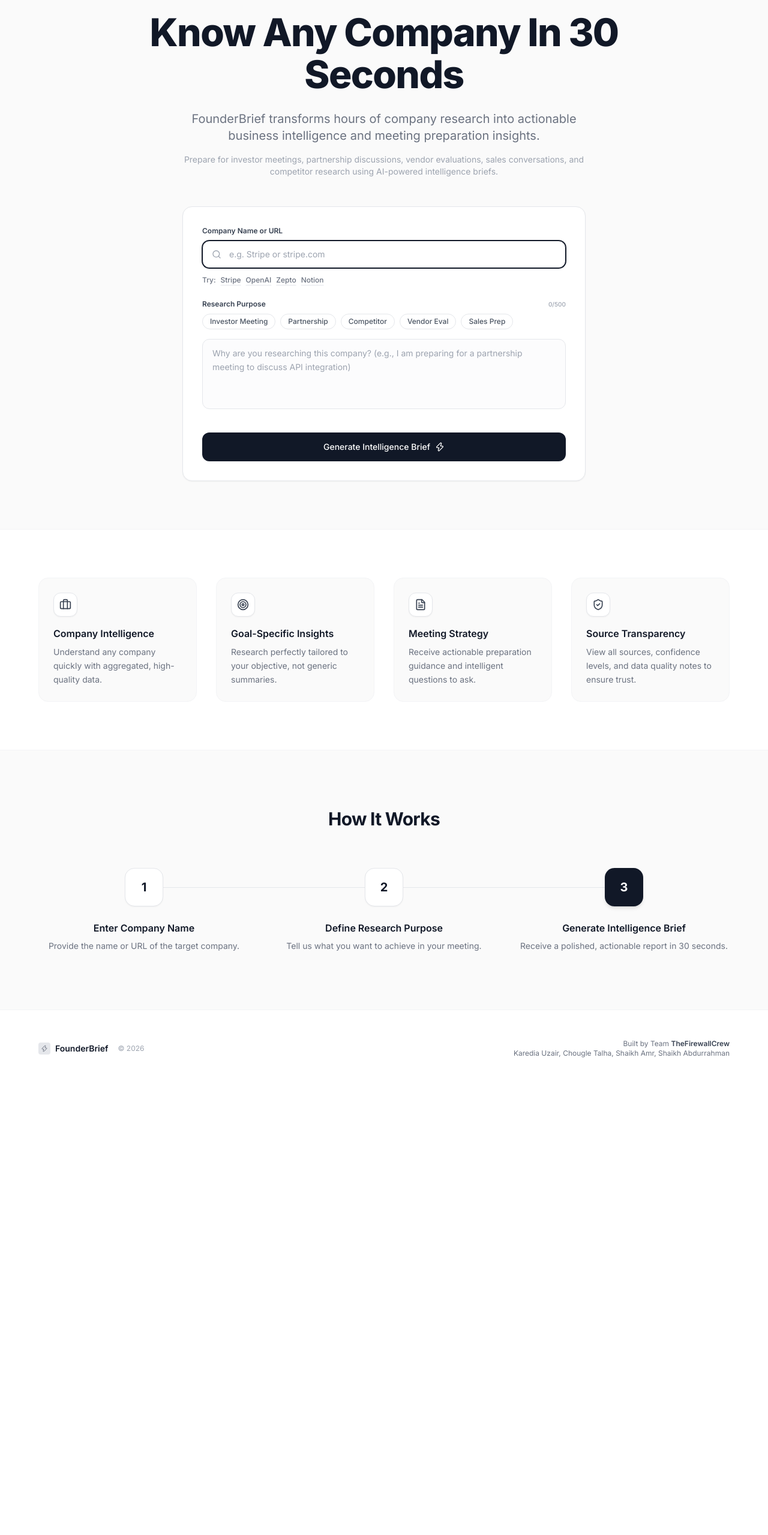
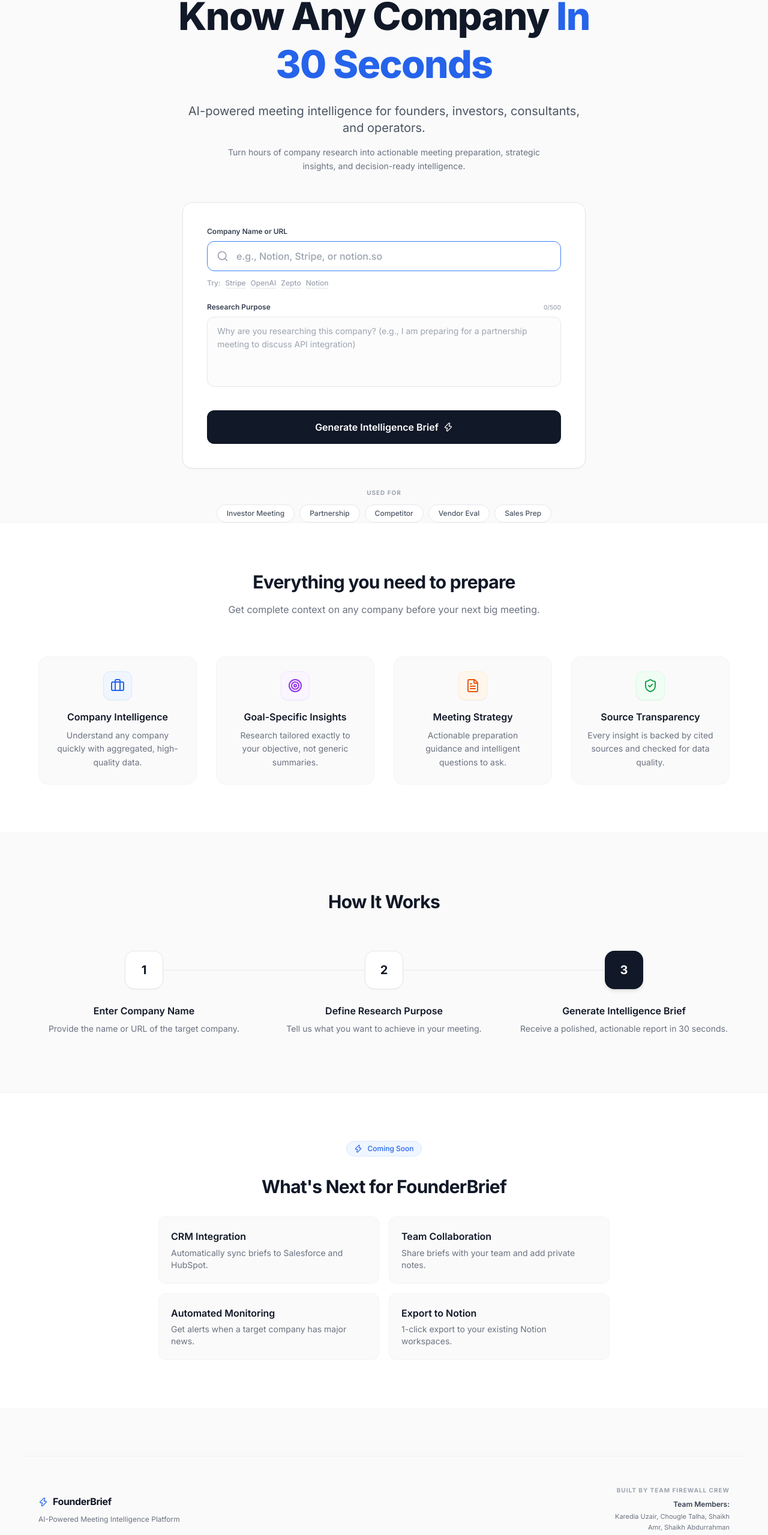
Before and after one commit to karediauzair/Founder-Brief, a React (Vite) app: page / in a window 1280 px wide. Shown: the part 200-2759 px from the top of the page at 60% size. Before the commit the page ends 2012 px from the top, so only its background shows below. Built offline with nearby package versions, Linux system fonts and the light colour scheme.

Commit message:
Redesign hero section, restore features/how-it-works, and add upcoming features

```diff
--- a/src/components/SearchInput.jsx
+++ b/src/components/SearchInput.jsx
@@ -85,61 +85,56 @@ export default function SearchInput({ onSearch }) {
       </header>
 
       {/* Main Content */}
-      <main className="flex-grow flex flex-col">
+      <main className="flex-1 flex flex-col items-center justify-start pt-16 px-4">
 
-        {/* Hero & Search Section */}
-        <section className="pt-24 pb-20 px-6 text-center max-w-[1200px] mx-auto w-full">
+        {/* Hero Section */}
+        <div className="text-center max-w-3xl mb-12 fade-in">
           <div className="inline-flex items-center gap-2 px-3 py-1 rounded-full bg-gray-100 text-xs font-medium text-gray-600 mb-8 border border-gray-200">
             <ShieldCheck className="w-3.5 h-3.5" /> Premium Business Intelligence
           </div>
+          <h1 className="text-5xl md:text-[64px] font-extrabold text-gray-900 tracking-tight mb-6 leading-tight">
+            Know Any Company <br className="md:hidden" />
+            <span className="text-blue-600">In 30 Seconds</span>
+          </h1>
+          <p className="text-lg md:text-xl text-gray-600 mb-4 max-w-2xl mx-auto leading-relaxed">
+            AI-powered meeting intelligence for founders, investors, consultants, and operators.
+          </p>
+          <p className="text-sm text-gray-500 max-w-xl mx-auto leading-relaxed">
+            Turn hours of company research into actionable meeting preparation, strategic insights, and decision-ready intelligence.
+          </p>
+        </div>
 
-          <h1 className="text-5xl md:text-[64px] font-extrabold text-gray-900 leading-[1.1] max-w-4xl mx-auto tracking-tight">
-            Know Any Company In 30 Seconds
-          </h1>
+        {/* Main Search Card */}
+        <div className="w-full max-w-2xl bg-white rounded-2xl p-8 md:p-10 border border-gray-200 shadow-sm fade-in relative z-10" style={{ animationDelay: '100ms' }}>
+          <form onSubmit={handleSubmit}>
 
-          <p className="text-lg md:text-xl text-gray-500 mt-6 max-w-2xl mx-auto leading-relaxed">
-            FounderBrief transforms hours of company research into actionable business intelligence and meeting preparation insights.
-          </p>
-
-          <p className="text-sm text-gray-400 mt-4 max-w-2xl mx-auto">
-            Prepare for investor meetings, partnership discussions, vendor evaluations, sales conversations, and competitor research using AI-powered intelligence briefs.
-          </p>
-
-          {/* Search Form */}
-          <form
-            onSubmit={handleSubmit}
-            className="w-full max-w-2xl mx-auto mt-12 bg-white rounded-2xl border border-gray-200 p-8 shadow-sm text-left relative z-10"
-          >
-            {/* Company Name / URL */}
+            {/* Company Name */}
             <div className="mb-6">
               <label htmlFor="company" className="text-xs font-semibold text-gray-700 block mb-2">
                 Company Name or URL
               </label>
-              <div className="relative">
-                <Search className="absolute left-4 top-1/2 -translate-y-1/2 w-4 h-4 text-gray-400" />
+              <div className="relative flex items-center">
+                <Search className="w-5 h-5 text-gray-400 absolute left-4" />
                 <input
                   id="company"
                   ref={companyInputRef}
                   type="text"
-                  placeholder="e.g. Stripe or stripe.com"
+                  placeholder="e.g., Notion, Stripe, or notion.so"
                   value={company}
                   onChange={(e) => {
                     setCompany(e.target.value);
                     if (e.target.value.trim()) setCompanyError('');
                   }}
-                  className={`pl-11 pr-4 py-3 bg-gray-50/50 border rounded-xl w-full text-sm transition-colors duration-200 outline-none ${
-                    companyError ? 'border-red-500 focus:bg-white focus:border-red-500 focus:ring-1 focus:ring-red-500' : 'border-gray-200 focus:bg-white focus:border-gray-900 focus:ring-1 focus:ring-gray-900 hover:border-gray-300'
+                  className={`pl-12 pr-4 py-3 bg-gray-50/50 border rounded-xl w-full text-sm md:text-base font-medium transition-colors duration-200 outline-none ${
+                    companyError ? 'border-red-300 focus:border-red-500 bg-red-50/20' : 'border-gray-200 focus:border-blue-500 focus:bg-white'
                   }`}
+                  autoComplete="off"
+                  spellCheck="false"
                 />
               </div>
-              {companyError && (
-                <span className="text-xs text-red-600 font-medium mt-1.5 block">
-                  {companyError}
-                </span>
-              )}
+              {companyError && <p className="text-red-500 text-xs mt-2 font-medium">{companyError}</p>}
 
-              {/* Suggestion Chips */}
-              <div className="mt-3 flex items-center gap-2 flex-wrap text-xs text-gray-500">
+              <div className="mt-3 flex flex-wrap items-center gap-2 text-xs text-gray-400">
                 <span className="font-medium">Try:</span>
                 {SUGGESTIONS.map((suggestion) => (
                   <button
@@ -166,18 +161,6 @@ export default function SearchInput({ onSearch }) {
                   {purpose.length}/500
                 </span>
               </div>
-              <div className="flex flex-wrap gap-2 mb-4">
-                {Object.keys(PURPOSE_TEMPLATES).map((label) => (
-                  <button
-                    key={label}
-                    type="button"
-                    onClick={() => handlePillClick(label)}
-                    className="border border-gray-200 rounded-full px-3 py-1 text-xs text-gray-600 hover:border-gray-300 hover:bg-gray-50 active:scale-95 transition-all duration-200 select-none font-medium"
-                  >
-                    {label}
-                  </button>
-                ))}
-              </div>
 
               <textarea
                 id="purpose"
@@ -190,64 +173,80 @@ export default function SearchInput({ onSearch }) {
                 rows={4}
                 maxLength={600}
                 className={`px-4 py-3 bg-gray-50/50 border rounded-xl w-full text-sm transition-colors duration-200 outline-none resize-none leading-relaxed ${
-                  purposeError ? 'border-red-500 focus:bg-white focus:border-red-500 focus:ring-1 focus:ring-red-500' : 'border-gray-200 focus:bg-white focus:border-gray-900 focus:ring-1 focus:ring-gray-900 hover:border-gray-300'
+                  purposeError ? 'border-red-300 focus:border-red-500 bg-red-50/20' : 'border-gray-200 focus:border-blue-500 focus:bg-white'
                 }`}
               />
-              {purposeError && (
-                <span className="text-xs text-red-600 font-medium mt-1 block">
-                  {purposeError}
-                </span>
-              )}
+              {purposeError && <p className="text-red-500 text-xs mt-2 font-medium">{purposeError}</p>}
             </div>
 
             <button
               type="submit"
-              className="w-full bg-gray-900 text-white font-medium rounded-xl px-6 py-3.5 hover:bg-gray-800 active:scale-[0.99] transition-all duration-200 text-sm shadow-sm flex items-center justify-center gap-2"
+              className="w-full bg-gray-900 text-white rounded-xl py-3.5 md:py-4 px-6 font-semibold text-sm md:text-base hover:bg-gray-800 transition-all duration-200 active:scale-[0.99] flex items-center justify-center gap-2"
             >
               Generate Intelligence Brief
               <Zap className="w-4 h-4" />
             </button>
           </form>
-        </section>
+        </div>
 
-        {/* Features Section */}
+        {/* Small Trust Section / Quick Select */}
+        <div className="mt-8 text-center max-w-2xl w-full fade-in" style={{ animationDelay: '200ms' }}>
+          <span className="text-[10px] font-bold uppercase tracking-widest text-gray-400 block mb-3">
+            Used For
+          </span>
+          <div className="flex flex-wrap justify-center gap-2">
+            {Object.keys(PURPOSE_TEMPLATES).map((label) => (
+              <button
+                key={label}
+                type="button"
+                onClick={() => handlePillClick(label)}
+                className="px-4 py-1.5 rounded-full border border-gray-200 bg-white text-xs font-medium text-gray-600 hover:border-gray-300 hover:text-gray-900 transition-colors"
+              >
+                {label}
+              </button>
+            ))}
+          </div>
+        </div>
+      </main>
+
+      {/* Feature Highlights */}
       <section id="features" className="py-20 bg-white border-y border-gray-100">
         <div className="max-w-[1200px] mx-auto px-6">
+          <div className="text-center mb-16">
+            <h2 className="text-3xl font-bold text-gray-900 tracking-tight">Everything you need to prepare</h2>
+            <p className="text-gray-500 mt-4 max-w-2xl mx-auto">Get complete context on any company before your next big meeting.</p>
+          </div>
           <div className="grid grid-cols-1 md:grid-cols-2 lg:grid-cols-4 gap-8">
-              {/* Feature 1 */}
-              <div className="p-6 rounded-2xl bg-[#FAFAFA] border border-gray-100">
-                <div className="w-10 h-10 bg-white border border-gray-200 rounded-xl flex items-center justify-center mb-4 shadow-sm">
-                  <Briefcase className="w-5 h-5 text-gray-700" />
+            <div className="p-6 rounded-2xl bg-[#FAFAFA] border border-gray-100 text-center flex flex-col items-center">
+              <div className="w-12 h-12 bg-blue-50 border border-blue-100 rounded-xl flex items-center justify-center mb-4 shadow-sm text-blue-600">
+                <Briefcase className="w-6 h-6" />
               </div>
               <h3 className="text-base font-semibold text-gray-900 mb-2">Company Intelligence</h3>
               <p className="text-sm text-gray-500 leading-relaxed">Understand any company quickly with aggregated, high-quality data.</p>
             </div>
 
-              {/* Feature 2 */}
-              <div className="p-6 rounded-2xl bg-[#FAFAFA] border border-gray-100">
-                <div className="w-10 h-10 bg-white border border-gray-200 rounded-xl flex items-center justify-center mb-4 shadow-sm">
-                  <Target className="w-5 h-5 text-gray-700" />
+            <div className="p-6 rounded-2xl bg-[#FAFAFA] border border-gray-100 text-center flex flex-col items-center">
+              <div className="w-12 h-12 bg-purple-50 border border-purple-100 rounded-xl flex items-center justify-center mb-4 shadow-sm text-purple-600">
+                <Target className="w-6 h-6" />
               </div>
               <h3 className="text-base font-semibold text-gray-900 mb-2">Goal-Specific Insights</h3>
-                <p className="text-sm text-gray-500 leading-relaxed">Research perfectly tailored to your objective, not generic summaries.</p>
+              <p className="text-sm text-gray-500 leading-relaxed">Research tailored exactly to your objective, not generic summaries.</p>
             </div>
 
-              {/* Feature 3 */}
-              <div className="p-6 rounded-2xl bg-[#FAFAFA] border border-gray-100">
-                <div className="w-10 h-10 bg-white border border-gray-200 rounded-xl flex items-center justify-center mb-4 shadow-sm">
-                  <FileText className="w-5 h-5 text-gray-700" />
+            <div className="p-6 rounded-2xl bg-[#FAFAFA] border border-gray-100 text-center flex flex-col items-center">
+              <div className="w-12 h-12 bg-orange-50 border border-orange-100 rounded-xl flex items-center justify-center mb-4 shadow-sm text-orange-600">
+                <FileText className="w-6 h-6" />
               </div>
               <h3 className="text-base font-semibold text-gray-900 mb-2">Meeting Strategy</h3>
-                <p className="text-sm text-gray-500 leading-relaxed">Receive actionable preparation guidance and intelligent questions to ask.</p>
+              <p className="text-sm text-gray-500 leading-relaxed">Actionable preparation guidance and intelligent questions to ask.</p>
             </div>
 
-              {/* Feature 4 */}
-              <div className="p-6 rounded-2xl bg-[#FAFAFA] border border-gray-100">
-                <div className="w-10 h-10 bg-white border border-gray-200 rounded-xl flex items-center justify-center mb-4 shadow-sm">
-                  <ShieldCheck className="w-5 h-5 text-gray-700" />
+            <div className="p-6 rounded-2xl bg-[#FAFAFA] border border-gray-100 text-center flex flex-col items-center">
+              <div className="w-12 h-12 bg-green-50 border border-green-100 rounded-xl flex items-center justify-center mb-4 shadow-sm text-green-600">
+                <ShieldCheck className="w-6 h-6" />
               </div>
               <h3 className="text-base font-semibold text-gray-900 mb-2">Source Transparency</h3>
-                <p className="text-sm text-gray-500 leading-relaxed">View all sources, confidence levels, and data quality notes to ensure trust.</p>
+              <p className="text-sm text-gray-500 leading-relaxed">Every insight is backed by cited sources and checked for data quality.</p>
             </div>
           </div>
         </div>
@@ -259,10 +258,8 @@ export default function SearchInput({ onSearch }) {
           <h2 className="text-3xl font-bold text-gray-900 mb-16 tracking-tight">How It Works</h2>
 
           <div className="grid grid-cols-1 md:grid-cols-3 gap-12 relative">
-              {/* Connecting Line (Desktop) */}
             <div className="hidden md:block absolute top-8 left-[15%] right-[15%] h-px bg-gray-200 z-0"></div>
 
-              {/* Step 1 */}
             <div className="relative z-10 flex flex-col items-center">
               <div className="w-16 h-16 bg-white border border-gray-200 rounded-2xl flex items-center justify-center mb-6 shadow-sm text-xl font-bold text-gray-900">
                 1
@@ -271,7 +268,6 @@ export default function SearchInput({ onSearch }) {
               <p className="text-sm text-gray-500">Provide the name or URL of the target company.</p>
             </div>
 
-              {/* Step 2 */}
             <div className="relative z-10 flex flex-col items-center">
               <div className="w-16 h-16 bg-white border border-gray-200 rounded-2xl flex items-center justify-center mb-6 shadow-sm text-xl font-bold text-gray-900">
                 2
@@ -280,7 +276,6 @@ export default function SearchInput({ onSearch }) {
               <p className="text-sm text-gray-500">Tell us what you want to achieve in your meeting.</p>
             </div>
 
-              {/* Step 3 */}
             <div className="relative z-10 flex flex-col items-center">
               <div className="w-16 h-16 bg-gray-900 text-white rounded-2xl flex items-center justify-center mb-6 shadow-md text-xl font-bold">
                 3
@@ -292,22 +287,58 @@ export default function SearchInput({ onSearch }) {
         </div>
       </section>
 
-      </main>
+      {/* Upcoming Features */}
+      <section id="upcoming" className="py-20 bg-white border-t border-gray-100">
+        <div className="max-w-[800px] mx-auto px-6 text-center">
+          <div className="inline-flex items-center gap-2 px-3 py-1 rounded-full bg-blue-50 text-xs font-medium text-blue-600 mb-8 border border-blue-100">
+            <Zap className="w-3.5 h-3.5" /> Coming Soon
+          </div>
+          <h2 className="text-3xl font-bold text-gray-900 tracking-tight mb-8">What's Next for FounderBrief</h2>
+          <div className="grid grid-cols-1 md:grid-cols-2 gap-4 text-left">
+            <div className="p-5 border border-gray-100 rounded-xl bg-[#FAFAFA]">
+              <h4 className="font-semibold text-gray-900 mb-1">CRM Integration</h4>
+              <p className="text-sm text-gray-500">Automatically sync briefs to Salesforce and HubSpot.</p>
+            </div>
+            <div className="p-5 border border-gray-100 rounded-xl bg-[#FAFAFA]">
+              <h4 className="font-semibold text-gray-900 mb-1">Team Collaboration</h4>
+              <p className="text-sm text-gray-500">Share briefs with your team and add private notes.</p>
+            </div>
+            <div className="p-5 border border-gray-100 rounded-xl bg-[#FAFAFA]">
+              <h4 className="font-semibold text-gray-900 mb-1">Automated Monitoring</h4>
+              <p className="text-sm text-gray-500">Get alerts when a target company has major news.</p>
+            </div>
+            <div className="p-5 border border-gray-100 rounded-xl bg-[#FAFAFA]">
+              <h4 className="font-semibold text-gray-900 mb-1">Export to Notion</h4>
+              <p className="text-sm text-gray-500">1-click export to your existing Notion workspaces.</p>
+            </div>
+          </div>
+        </div>
+      </section>
 
       {/* Footer */}
-      <footer className="bg-white border-t border-gray-100 py-12">
-        <div className="max-w-[1200px] mx-auto px-6 flex flex-col md:flex-row items-center justify-between">
-          <div className="flex items-center gap-2 mb-4 md:mb-0">
-            <div className="w-5 h-5 bg-gray-200 rounded flex items-center justify-center">
-              <Zap className="w-3 h-3 text-gray-500" />
+      <footer className="w-full max-w-[1200px] mx-auto py-12 px-6 mt-20 border-t border-gray-100 flex flex-col md:flex-row justify-between items-center gap-6">
+        <div className="flex flex-col items-center md:items-start text-center md:text-left">
+          <div className="flex items-center gap-2 mb-2">
+            <Zap className="w-4 h-4 text-blue-600" />
+            <span className="font-bold text-gray-900 tracking-tight">FounderBrief</span>
           </div>
-            <span className="text-sm font-semibold text-gray-900">FounderBrief</span>
-            <span className="text-xs text-gray-400 ml-2">© 2026</span>
+          <p className="text-xs text-gray-500 max-w-xs">
+            AI-Powered Meeting Intelligence Platform
+          </p>
+          <p className="text-[10px] text-gray-400 mt-4">
+            &copy; 2026 FounderBrief. All rights reserved.
+          </p>
         </div>
 
-          <div className="text-xs text-gray-500 text-center md:text-right">
-            Built by Team <span className="font-semibold text-gray-700">TheFirewallCrew</span><br/>
+        <div className="flex flex-col items-center md:items-end text-center md:text-right">
+          <p className="text-[10px] font-bold uppercase tracking-widest text-gray-400 mb-2">Built By Team Firewall Crew</p>
+          <p className="text-xs font-semibold text-gray-700 mb-1">Team Members:</p>
+          <p className="text-[11px] text-gray-500 mb-4 max-w-[200px]">
             Karedia Uzair, Chougle Talha, Shaikh Amr, Shaikh Abdurrahman
+          </p>
+          <div className="flex gap-4">
+            <a href="#" className="text-xs text-gray-400 hover:text-gray-900 font-medium transition-colors">GitHub</a>
+            <a href="#" className="text-xs text-gray-400 hover:text-gray-900 font-medium transition-colors">Live Demo</a>
           </div>
         </div>
       </footer>
```
Lines whose indentation alone changed are shown as unchanged.
